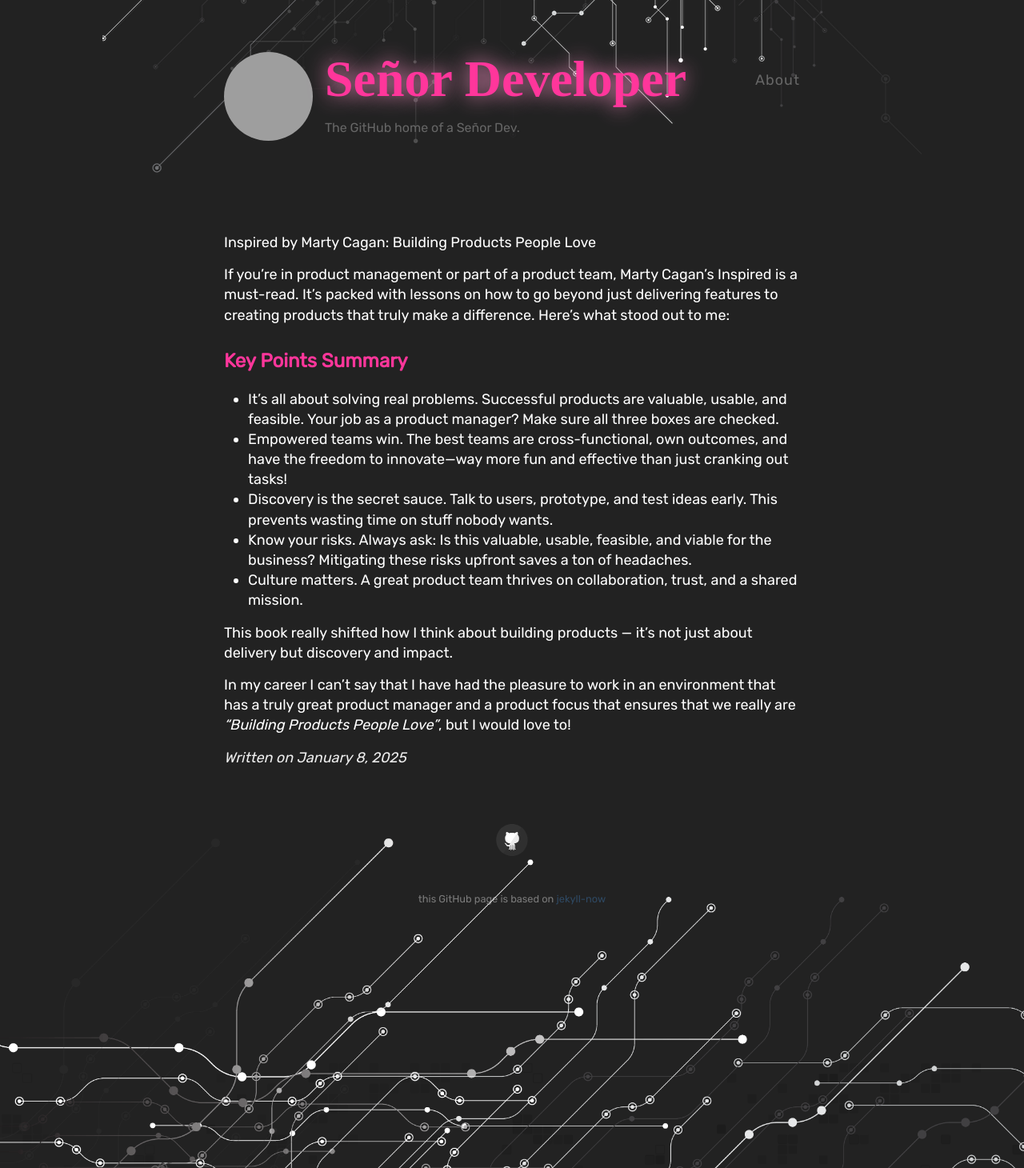
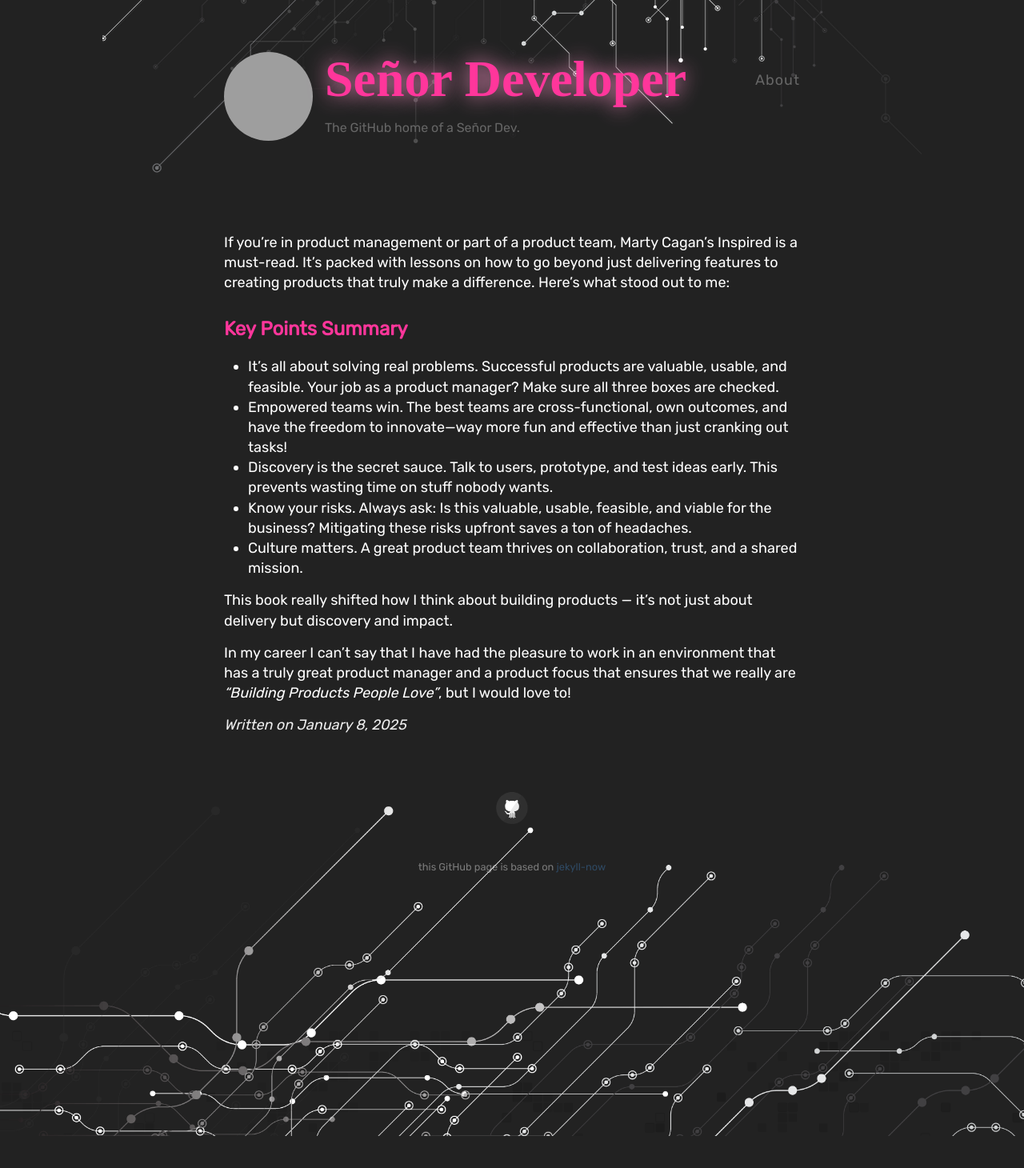
Before and after one commit to ftnilsson/ftnilsson.github.io, a Jekyll site: the page built from _posts/2024-06-20-Inspired-building-products-people-love.md, in a window 1280 px wide. Shown: the whole page at 80% size. Built offline with Jekyll 4.4.1, drawn with Linux system fonts in a browser that asks for light colours; some web fonts are replaced; our own code applies the rules of GitHub Pages for plain Markdown files; after the commit the page ends 1420 px from its top, so only the background shows below that; grey boxes are pictures that could not be loaded.

Commit message:
Update 2024-06-20-Inspired-building-products-people-love.md

```diff
--- a/_posts/2024-06-20-Inspired-building-products-people-love.md
+++ b/_posts/2024-06-20-Inspired-building-products-people-love.md
@@ -2,8 +2,6 @@
 layout: post
 title: Inspired by Marty Cagan: Building Products People Love
 ---
-
-Inspired by Marty Cagan: Building Products People Love
 
 If you’re in product management or part of a product team, Marty Cagan’s Inspired is a must-read. It’s packed with lessons on how to go beyond just delivering features to creating products that truly make a difference. Here’s what stood out to me:
 
```
